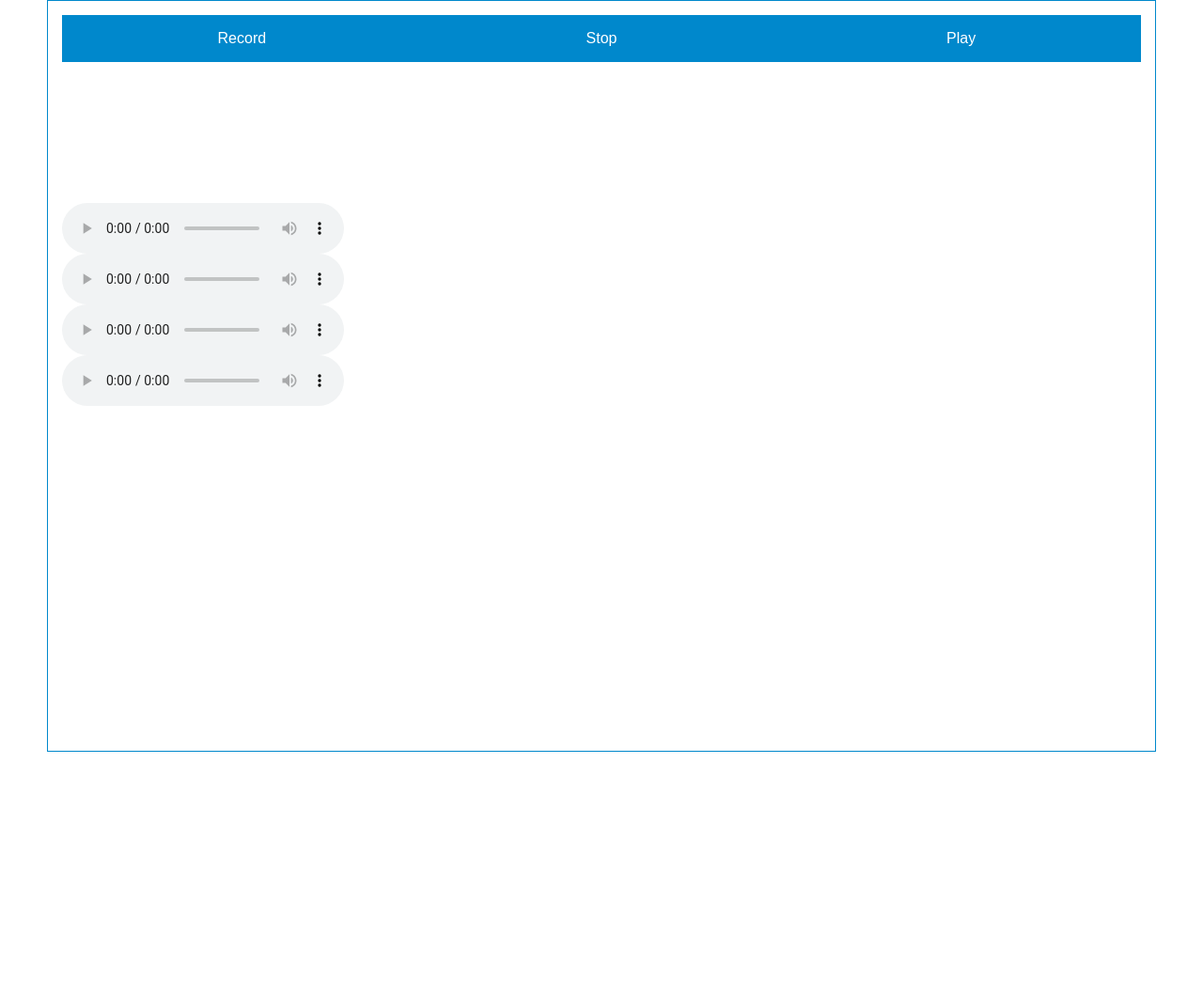
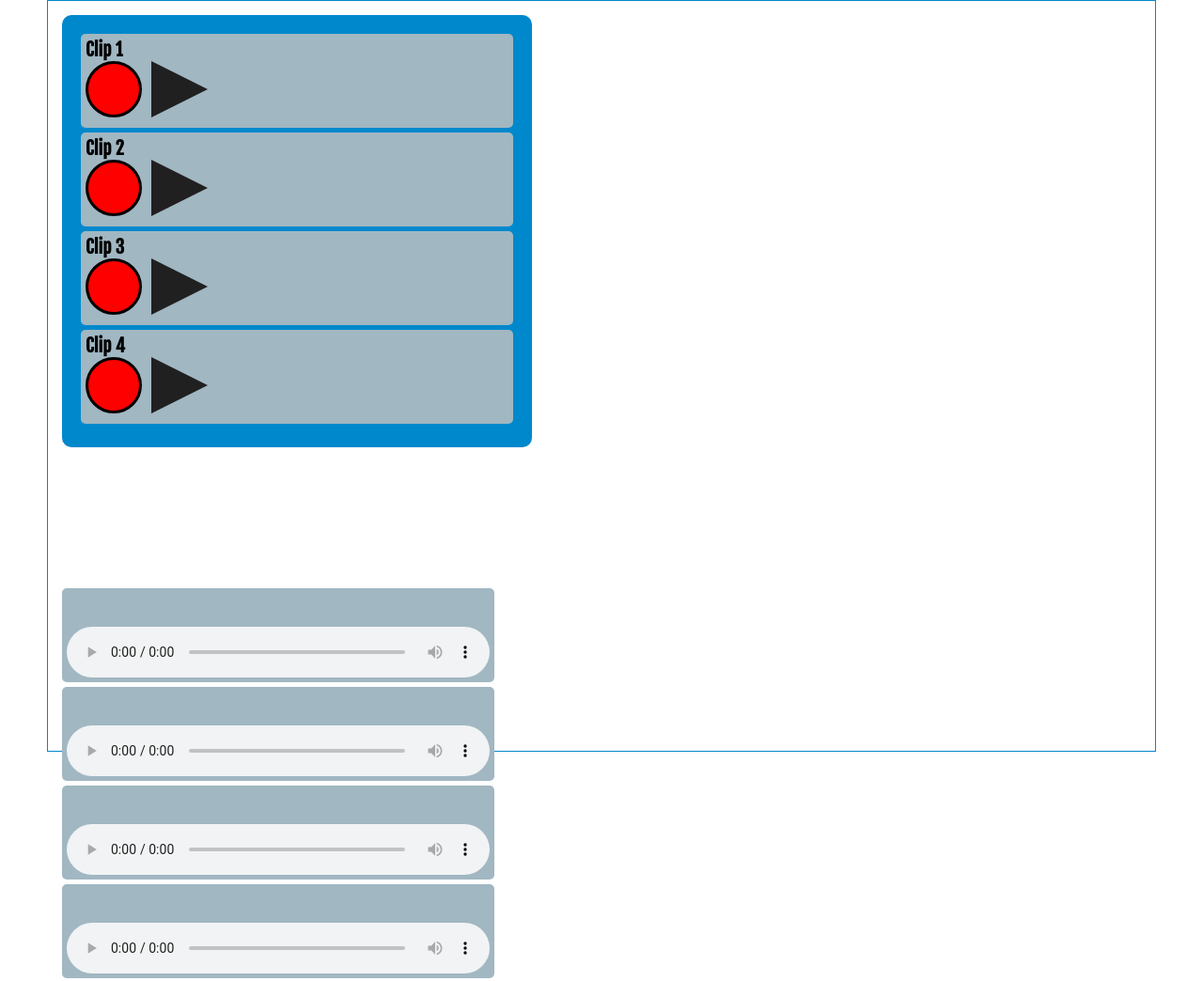
Before and after one commit to dburnat/js-2-keyboard, a plain HTML site: page index.html in a window 1280 px wide. Shown: the whole page at 94% size. Before the commit the page ends 800 px from the top, so only its background shows below. Drawn offline with Linux system fonts and the light colour scheme.

Commit message:
basic css layout

```diff
--- a/index.html
+++ b/index.html
@@ -6,21 +6,42 @@
     <title>Keyboard</title>
     <meta name="viewport" content="width=device-width, initial-scale=1">
     <link rel="stylesheet" type="text/css" media="screen" href="main.css" />
+    <link href="https://fonts.googleapis.com/css?family=Fjalla+One&amp;subset=latin-ext" rel="stylesheet">
 </head>
 <body>
 
 
 <div class="wrapper">
-    <section class="main-controls">
-    <div id="buttons">
-    <button class="record">Record</button>
-    <button class="stop" disabled="">Stop</button>
-    <button class="play"> Play</button>
-    </div>
-    </section>
 
     <section class="sound-clips">
-
+    <div class="clip" >
+            <h1>Clip 1</h1>
+            <div class="buttons">
+                <button class="rec" id="clip1rec">
+                <button class="play" id="clip1play">
+            </div>
+    </div>
+    <div class="clip" >
+            <h1>Clip 2</h1>
+            <div class="buttons">
+                <button class="rec" id="clip2rec">
+                <button class="play" id="clip2play">
+            </div>
+    </div>
+    <div class="clip" >
+            <h1>Clip 3</h1>
+            <div class="buttons">
+                <button class="rec" id="clip3rec">
+                <button class="play" id="clip3play">
+            </div>
+    </div>
+    <div class="clip" >
+            <h1>Clip 4</h1>
+            <div class="buttons">
+                <button class="rec" id="clip4rec">
+                <button class="play" id="clip4play">
+            </div>
+    </div>
 
     </section>
 
--- a/main.css
+++ b/main.css
@@ -9,7 +9,7 @@
   }
 
   body {
-    font-family: 'Helvetica Neue', Helvetica, Arial, sans-serif;
+    font-family: 'Fjalla One', sans-serif;
     font-size: 0.8rem;
   }
 
@@ -22,6 +22,28 @@
     border: 1px solid #0088cc;
   }
 
+  .sound-clips{
+    display: flex;
+    flex-direction: column;
+    align-items: center;
+    justify-content: space-around;
+    border: 5px rgba(168, 17, 17, 0.678);
+    background-color: #0088cc;
+    height: 500px;
+    width: 500px;
+    padding: 20px;
+    border-radius: 10px;
+  }
+
+.clip{
+
+  background-color: #a1b7c2;
+  height: 100px;
+  width: 460px;
+  padding: 5px;
+  margin-bottom: 5px;
+  border-radius: 5px;
+}
 
 .sounds{
     display: flex;
@@ -29,35 +51,34 @@
     margin-top: 150px;
 }
 
+.buttons{
+  display: flex;
+  flex-direction: row;
+  justify-content: space-between;
+  margin-right : 10px;
+  width: 130px;
+}
 
-  #buttons {
-    display: flex;
-    flex-direction: row;
-    justify-content: space-between;
-  }
+.play {
+  border: 0;
+  background: transparent;
+  box-sizing: border-box;
+  width: 0;
+  height: 50px;
 
-  #buttons button {
-    font-size: 1rem;
-    padding: 1rem;
-    width: calc(50% - 0.25rem);
-  }
+  border-color: transparent transparent transparent #202020;
+  transition: 100ms all ease;
+  cursor: pointer;
 
-  button {
-    font-size: 1rem;
-    background: #0088cc;
-    text-align: center;
-    color: white;
-    border: none;
-    transition: all 0.2s;
-    padding: 0.5rem;
-  }
+  border-style: solid;
+  border-width: 30px 0 30px 60px;
+}
 
-  button:hover, button:focus {
-    box-shadow: inset 0px 0px 10px rgba(255, 255, 255, 1);
-    background: #0ae;
-  }
-
-  button:active {
-    box-shadow: inset 0px 0px 20px rgba(0,0,0,0.5);
-    transform: translateY(2px);
-  }
+.rec{
+  display:block;
+  height: 60px;
+  width: 60px;
+  background-color: red;
+  border-radius: 50%;
+  border: 3px solid rgb(0, 0, 0);
+}
--- a/main.js
+++ b/main.js
@@ -1,16 +1,11 @@
 let body = document.body;
-let record = document.querySelector('.record');
-let stop = document.querySelector('.stop');
+let record = document.querySelector('.rec');
 let play = document.querySelector('.play');
-let soundClips = document.querySelector('.sound-clips');
-let canvas = document.querySelector('.visualizer');
-let mainSection = document.querySelector('.main-controls');
-let audioClip = document.querySelector('.clip');
 
-stop.disabled = true;
 
 //TODO
-//Solve playing audio one after another
+//Solve playing audio one after another - done
+// recording multiple tracks
 
 
 //creating new track
@@ -23,10 +18,13 @@ let track = {
         [].push.call(this, elem);
     }
 };
+
+
+
 function startRecording(){
 
-    stop.disabled = false; // wlączamy dostęp do przycisku stop
-    record.disabled = true;
+
+    record.disabled = true; //blokujemy przycisk nagrywania
     console.log('it is recording');
 
 
@@ -77,9 +75,10 @@ function startRecording(){
 
 }
 
+
+
 function playTrack()
 {
-    play.disabled = true;
     console.log("playing  " + track);
     for(let i = 0; track.length > i ; i++)
     {
@@ -90,6 +89,8 @@ function playTrack()
 
     }
 }
+
+
 
 
 record.addEventListener("click", startRecording);
```
